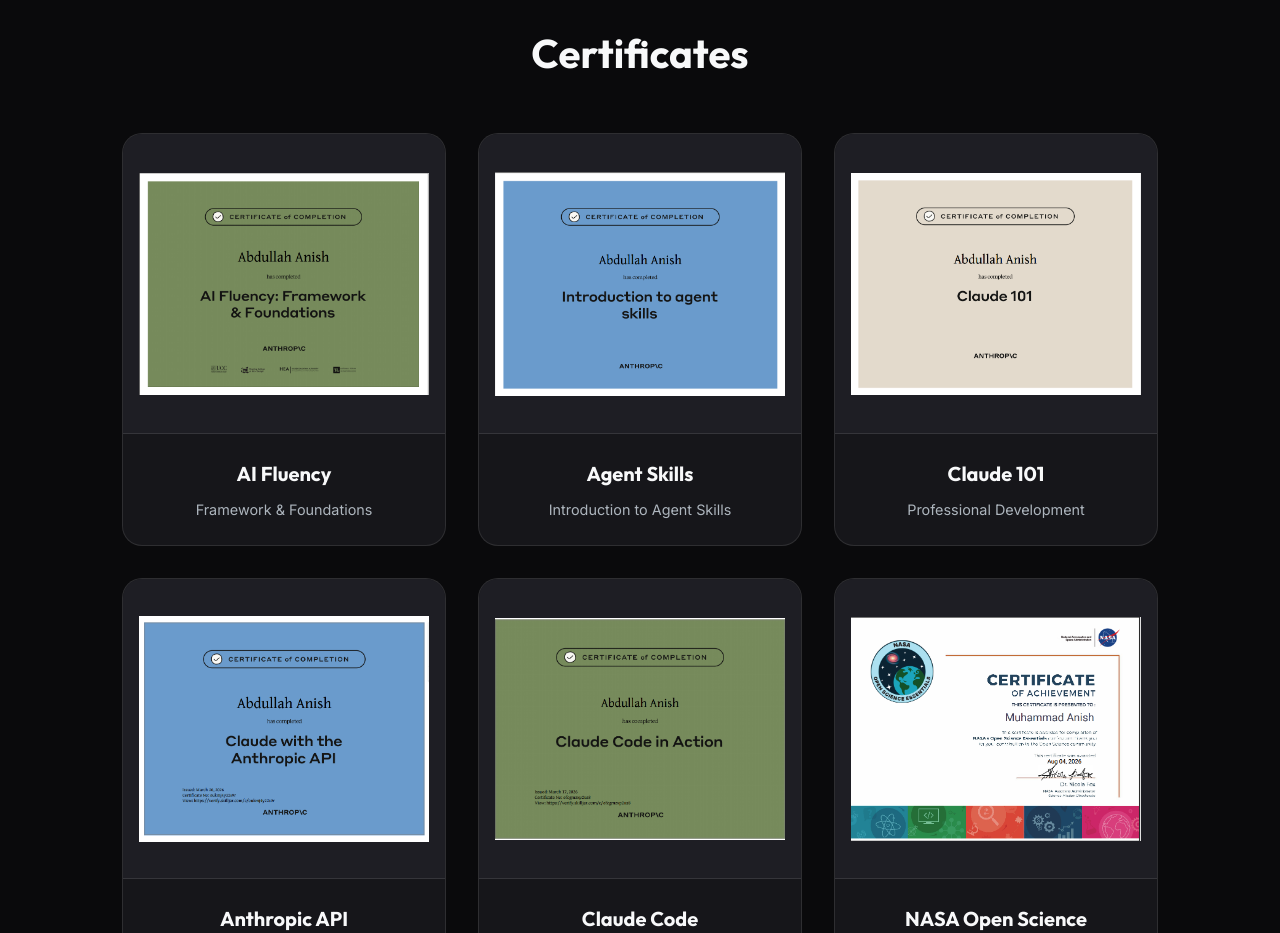
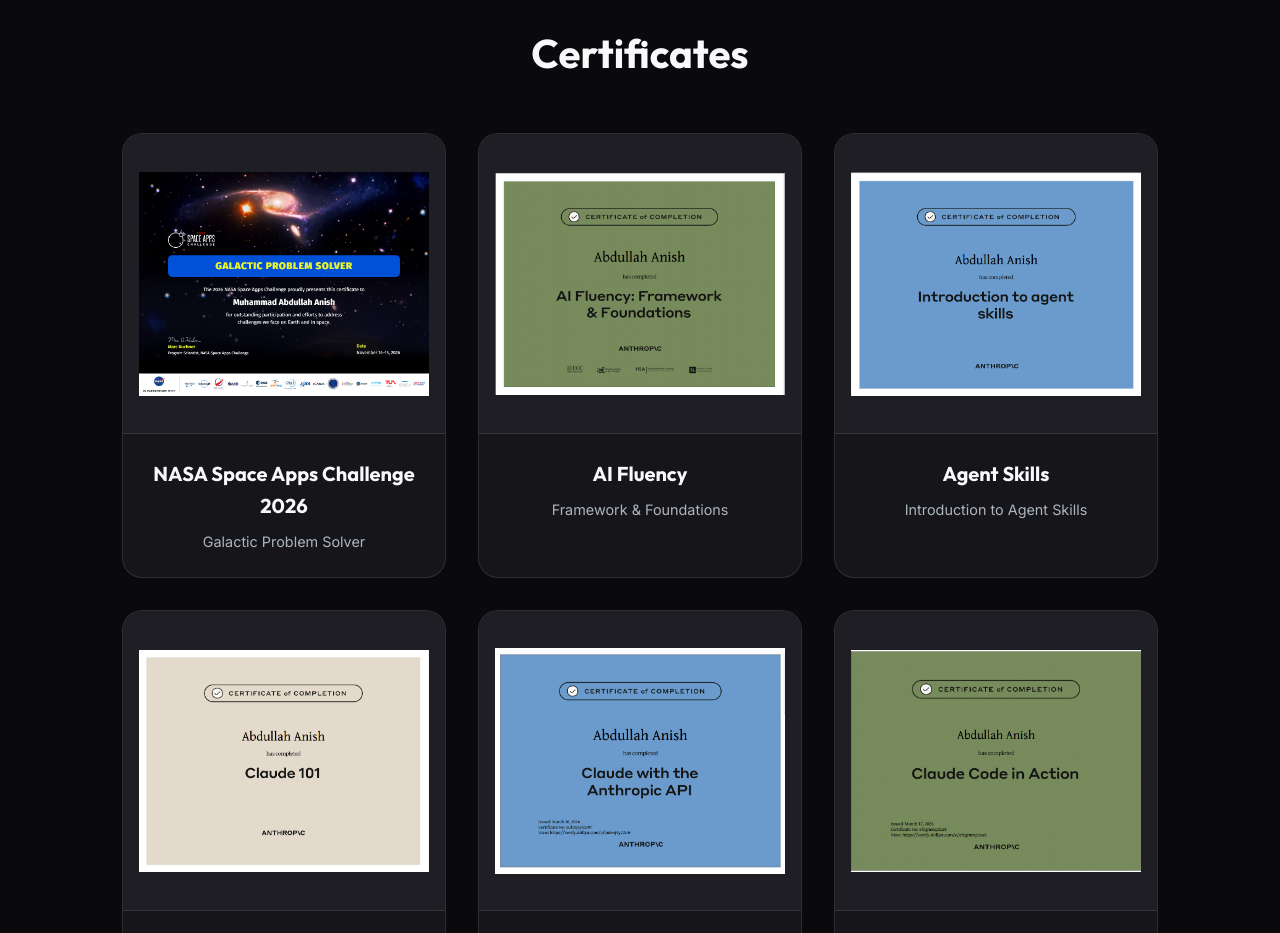
Before and after one commit to Abdullahanish/portfolio, a plain HTML site: page index.html in a window 1280 px wide. Shown: the part 3840-4773 px from the top of the page. Drawn offline with Linux system fonts and the light colour scheme.

Commit message:
Add NASA Space Apps Challenge 2026 certificate

```diff
--- a/index.html
+++ b/index.html
@@ -303,6 +303,15 @@
             <div class="certificates-grid">
                 <div class="cert-card reveal">
                     <div class="cert-image">
+                        <img src="assets/certificates/nasa-space-apps-2026.png" alt="NASA Space Apps Challenge 2026 - Galactic Problem Solver">
+                    </div>
+                    <div class="cert-info">
+                        <h3>NASA Space Apps Challenge 2026</h3>
+                        <p>Galactic Problem Solver</p>
+                    </div>
+                </div>
+                <div class="cert-card reveal">
+                    <div class="cert-image">
                         <img src="assets/certificates/ai-fluency.png" alt="AI Fluency: Framework & Foundations">
                     </div>
                     <div class="cert-info">
```
Also changed, not shown: assets/certificates/nasa-space-apps-2026.png (added).
